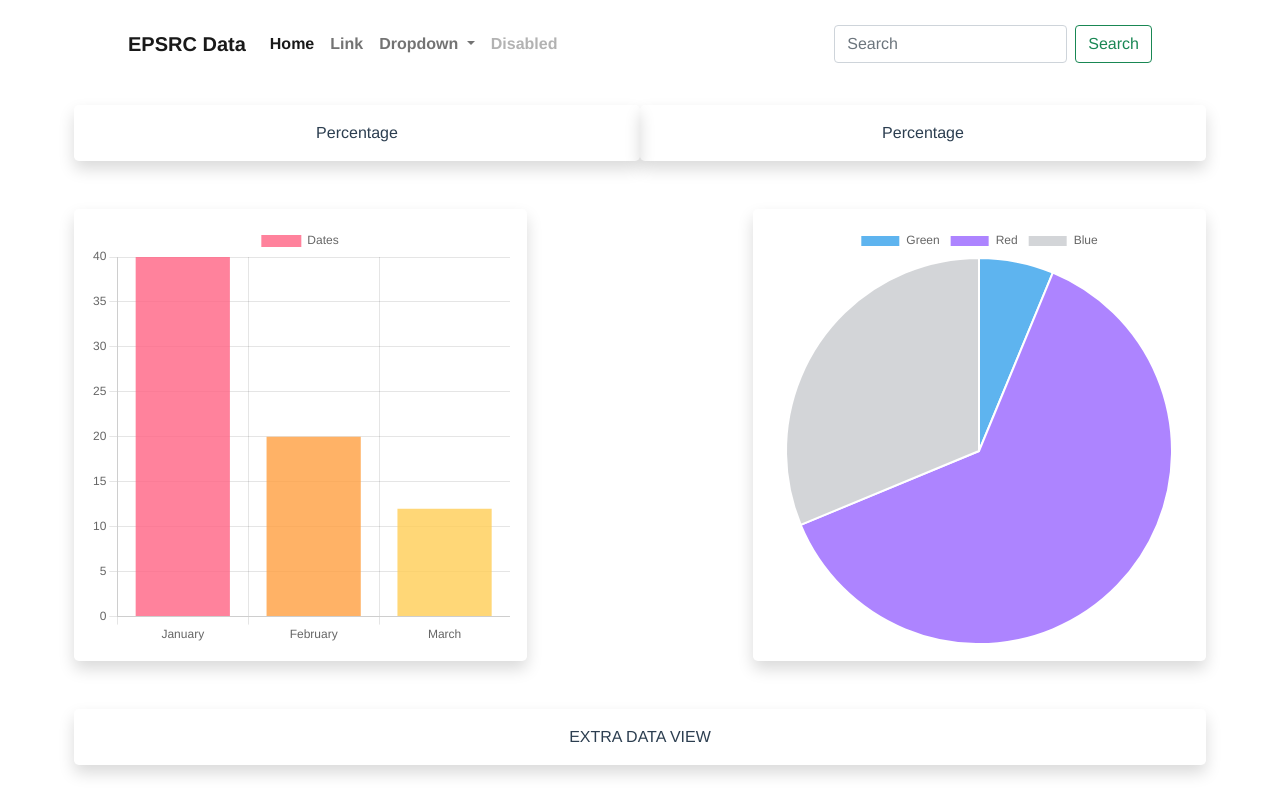
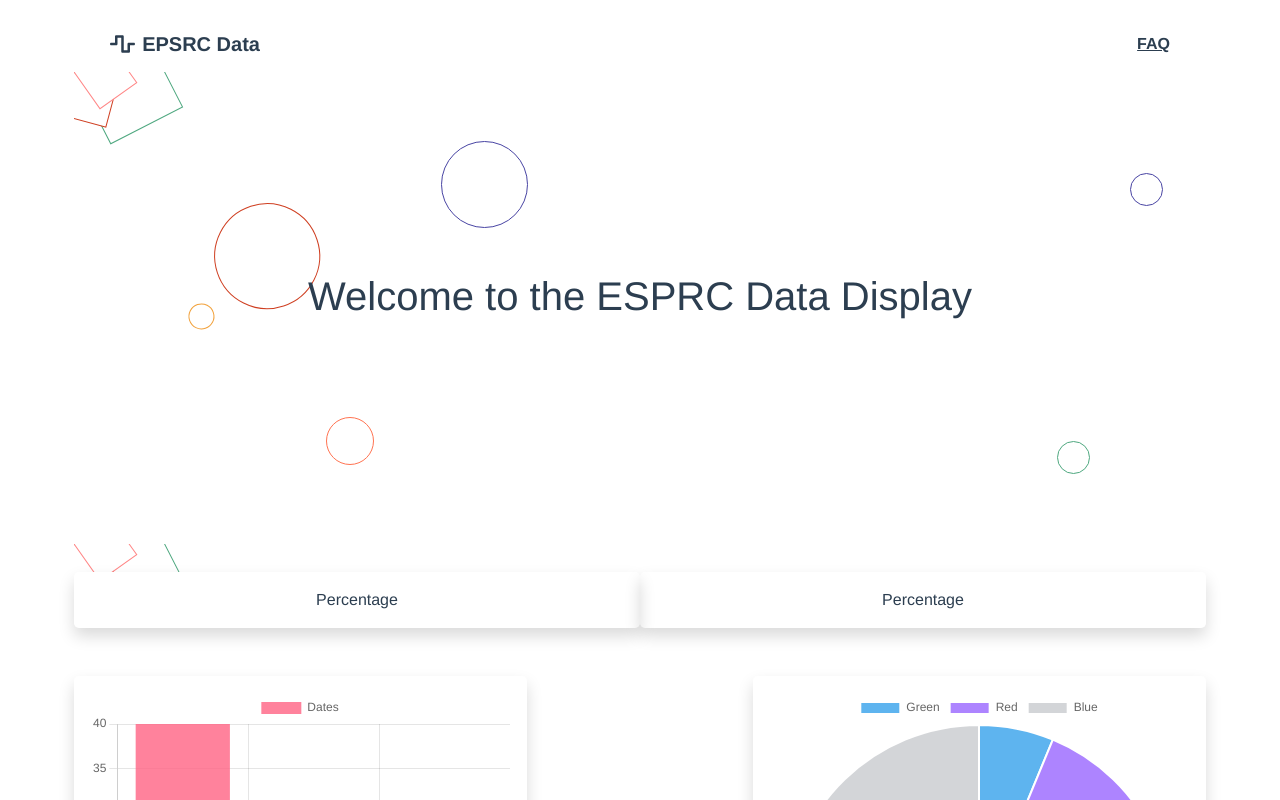
Before and after one commit to davidjdonnellan/epsrc-display, a Vue app: page /#/ in a window 1280 px wide. Shown: the top 800 px of the page. Built offline with nearby package versions, Linux system fonts and the light colour scheme.

Commit message:
header and banner updates

```diff
--- a/package.json
+++ b/package.json
@@ -8,6 +8,10 @@
     "lint": "vue-cli-service lint"
   },
   "dependencies": {
+    "@fortawesome/fontawesome-svg-core": "^6.1.1",
+    "@fortawesome/free-regular-svg-icons": "^6.1.1",
+    "@fortawesome/free-solid-svg-icons": "^6.1.1",
+    "@fortawesome/vue-fontawesome": "^3.0.0-5",
     "bootstrap": "^5.1.3",
     "chart.js": "^3.7.1",
     "core-js": "^3.8.3",
--- a/src/components/Header.vue
+++ b/src/components/Header.vue
@@ -1,74 +1,33 @@
 <template>
-  <div class=""></div>
-  <nav class="navbar navbar-expand-lg navbar-light header">
-    <div class="container-fluid">
-      <a class="navbar-brand" href="#">EPSRC Data</a>
-      <button
-        class="navbar-toggler"
-        type="button"
-        data-bs-toggle="collapse"
-        data-bs-target="#navbarSupportedContent"
-        aria-controls="navbarSupportedContent"
-        aria-expanded="false"
-        aria-label="Toggle navigation"
-      >
-        <span class="navbar-toggler-icon"></span>
-      </button>
-      <div class="collapse navbar-collapse" id="navbarSupportedContent">
-        <ul class="navbar-nav me-auto mb-2 mb-lg-0">
-          <li class="nav-item">
-            <a class="nav-link active" aria-current="page" href="#">Home</a>
-          </li>
-          <li class="nav-item">
-            <a class="nav-link" href="#">Link</a>
-          </li>
-          <li class="nav-item dropdown">
-            <a
-              class="nav-link dropdown-toggle"
-              href="#"
-              id="navbarDropdown"
-              role="button"
-              data-bs-toggle="dropdown"
-              aria-expanded="false"
-            >
-              Dropdown
-            </a>
-            <ul class="dropdown-menu" aria-labelledby="navbarDropdown">
-              <li><a class="dropdown-item" href="#">Action</a></li>
-              <li><a class="dropdown-item" href="#">Another action</a></li>
-              <li><hr class="dropdown-divider" /></li>
-              <li><a class="dropdown-item" href="#">Something else here</a></li>
-            </ul>
-          </li>
-          <li class="nav-item">
-            <a
-              class="nav-link disabled"
-              href="#"
-              tabindex="-1"
-              aria-disabled="true"
-              >Disabled</a
-            >
-          </li>
-        </ul>
-        <form class="d-flex">
-          <input
-            class="form-control me-2"
-            type="search"
-            placeholder="Search"
-            aria-label="Search"
-          />
-          <button class="btn btn-outline-success" type="submit">Search</button>
-        </form>
+  <div class="row">
+    <nav class="navbar">
+      <div class="container-fluid">
+        <a class="navbar-brand"
+          ><span>
+            <font-awesome-icon
+              class="icons"
+              :icon="['fas', 'wave-square']" /></span
+          >EPSRC Data</a
+        >
+
+        <a class="d-flex" type="search" placeholder="Search" aria-label="Search"
+          >FAQ</a
+        >
       </div>
+    </nav>
+    <div class="banner">
+      <h1 class="d-flex justify-content-center text-center">
+        Welcome to the ESPRC Data Display
+      </h1>
     </div>
-  </nav>
+    <!-- <img src="../assets/background.svg" alt="My Happy SVG" /> -->
+  </div>
 </template>
 
 <script>
 export default {
   // eslint-disable-next-line
   name: "Header",
-  props: {},
 };
 </script>
 
@@ -77,4 +36,14 @@ export default {
 .header {
   margin-bottom: 3%;
 }
+.icons {
+  margin-right: 5%;
+}
+.banner {
+  background-image: url("../assets/background.svg") !important;
+  height: 500px;
+}
+h1 {
+  margin-top: 200px;
+}
 </style>
--- a/src/main.js
+++ b/src/main.js
@@ -3,6 +3,12 @@ import App from "./App.vue";
 import router from "./router";
 import "bootstrap/dist/css/bootstrap.min.css";
 import "bootstrap";
+import { library } from "@fortawesome/fontawesome-svg-core";
+import { faWaveSquare } from "@fortawesome/free-solid-svg-icons";
+import { FontAwesomeIcon } from "@fortawesome/vue-fontawesome";
+
+library.add(faWaveSquare);
+
 import {
   Chart as ChartJS,
   Title,
@@ -23,4 +29,7 @@ ChartJS.register(
   CategoryScale,
   LinearScale
 );
-createApp(App).use(router).mount("#app");
+createApp(App)
+  .use(router)
+  .component("font-awesome-icon", FontAwesomeIcon)
+  .mount("#app");
```
Also changed, not shown: src/assets/background.svg (added), 1 other file (tests, documents, lock files or other folders).
